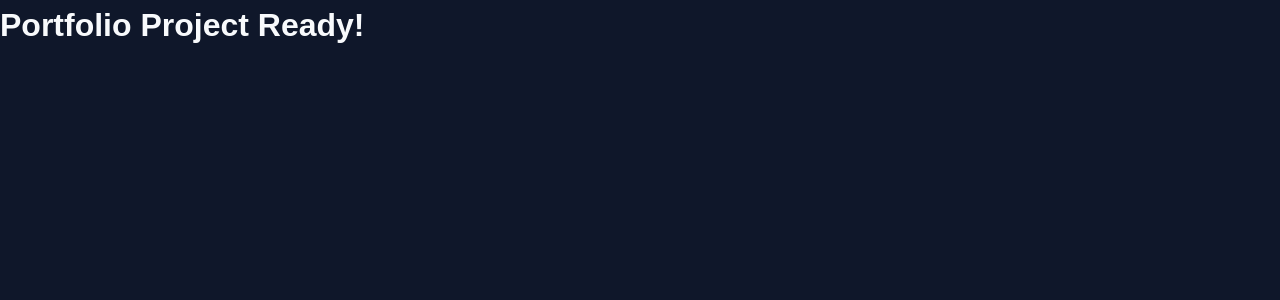
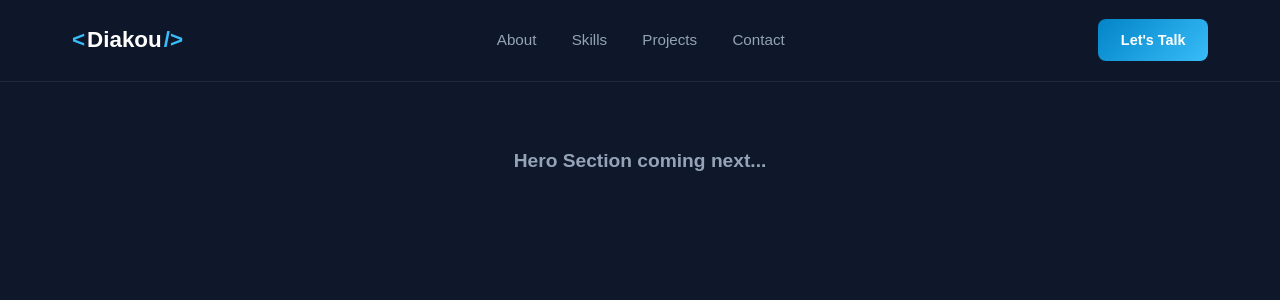
Before and after one commit to diako444/my-internship-portfolio, a React (Vite) app: page / in a window 1280 px wide. Shown: the top 300 px of the page. Built offline with nearby package versions, Linux system fonts and the light colour scheme.

Commit message:
Add responsive Navbar component with mobile hamburger menu

```diff
--- a/src/App.jsx
+++ b/src/App.jsx
@@ -1,7 +1,15 @@
+import React from 'react';
+import Navbar from './components/Navbar';
+
 function App() {
   return (
-    <div>
-      <h1>Portfolio Project Ready!</h1>
+    <div className="app">
+      <Navbar />
+      <main style={{ padding: '4rem 2rem', textAlign: 'center' }}>
+        <h1 style={{ color: '#94a3b8', fontSize: '1.2rem' }}>
+          Hero Section coming next...
+        </h1>
+      </main>
     </div>
   );
 }
--- /dev/null
+++ b/src/components/Navbar.css
@@ -0,0 +1,154 @@
+.navbar {
+  position: sticky;
+  top: 0;
+  width: 100%;
+  background: rgba(15, 23, 42, 0.85);
+  backdrop-filter: blur(12px);
+  border-bottom: 1px solid rgba(255, 255, 255, 0.08);
+  z-index: 1000;
+}
+
+.navbar-container {
+  max-width: 1200px;
+  margin: 0 auto;
+  padding: 1.2rem 2rem;
+  display: flex;
+  justify-content: space-between;
+  align-items: center;
+  position: relative;
+}
+
+/* Logo */
+.navbar-logo {
+  text-decoration: none;
+  font-size: 1.4rem;
+  font-weight: 700;
+  color: #ffffff;
+  display: flex;
+  align-items: center;
+  gap: 2px;
+  z-index: 1001;
+}
+
+.logo-bracket {
+  color: #38bdf8;
+  font-weight: 800;
+}
+
+/* Links (Desktop) */
+.navbar-links {
+  display: flex;
+  gap: 2.2rem;
+  align-items: center;
+}
+
+.navbar-links a {
+  text-decoration: none;
+  color: #94a3b8;
+  font-size: 0.95rem;
+  font-weight: 500;
+  transition: color 0.2s ease;
+}
+
+.navbar-links a:hover {
+  color: #38bdf8;
+}
+
+/* CTA Button */
+.btn-connect {
+  text-decoration: none;
+  padding: 0.6rem 1.4rem;
+  background: linear-gradient(135deg, #0284c7, #38bdf8);
+  color: #ffffff;
+  font-weight: 600;
+  font-size: 0.9rem;
+  border-radius: 8px;
+  transition: transform 0.2s ease, box-shadow 0.2s ease;
+  display: inline-block;
+}
+
+.btn-connect:hover {
+  transform: translateY(-2px);
+  box-shadow: 0 4px 15px rgba(56, 189, 248, 0.35);
+}
+
+.mobile-action {
+  display: none;
+}
+
+/* Hamburger Icon (Hidden on Desktop) */
+.hamburger {
+  display: none;
+  flex-direction: column;
+  justify-content: space-between;
+  width: 26px;
+  height: 19px;
+  background: transparent;
+  border: none;
+  cursor: pointer;
+  z-index: 1001;
+  padding: 0;
+}
+
+.hamburger .bar {
+  height: 2.5px;
+  width: 100%;
+  background-color: #f8fafc;
+  border-radius: 4px;
+  transition: all 0.3s ease;
+}
+
+/* Hamburger to 'X' animation */
+.hamburger.active .bar:nth-child(1) {
+  transform: translateY(8px) rotate(45deg);
+}
+
+.hamburger.active .bar:nth-child(2) {
+  opacity: 0;
+}
+
+.hamburger.active .bar:nth-child(3) {
+  transform: translateY(-8.5px) rotate(-45deg);
+}
+
+/* --- Mobile / Tablet Styles --- */
+@media (max-width: 768px) {
+  .hamburger {
+    display: flex;
+  }
+
+  .navbar-action {
+    display: none;
+  }
+
+  .mobile-action {
+    display: block;
+    margin-top: 1rem;
+  }
+
+  .navbar-links {
+    position: fixed;
+    top: 0;
+    right: -100%;
+    width: 75%;
+    max-width: 100vh;
+    height: 100vh;
+    background: #0f172a;
+    border-left: 1px solid rgba(255, 255, 255, 0.08);
+    flex-direction: column;
+    justify-content: center;
+    align-items: center;
+    gap: 2rem;
+    transition: right 0.35s cubic-bezier(0.4, 0, 0.2, 1);
+    box-shadow: -10px 0 30px rgba(0, 0, 0, 0.5);
+  }
+
+  .navbar-links.open {
+    right: 0;
+  }
+
+  .navbar-links a {
+    font-size: 1.15rem;
+    color: #e2e8f0;
+  }
+}
--- /dev/null
+++ b/src/components/Navbar.jsx
@@ -0,0 +1,57 @@
+import React, { useState } from 'react';
+import './Navbar.css';
+
+function Navbar() {
+  const [isOpen, setIsOpen] = useState(false);
+
+  const toggleMenu = () => {
+    setIsOpen(!isOpen);
+  };
+
+  const closeMenu = () => {
+    setIsOpen(false);
+  };
+
+  return (
+    <header className="navbar">
+      <div className="navbar-container">
+        {/* Logo / Brand */}
+        <a href="#hero" className="navbar-logo" onClick={closeMenu}>
+          <span className="logo-bracket">&lt;</span>
+          <span className="logo-text">Diakou</span>
+          <span className="logo-bracket">/&gt;</span>
+        </a>
+
+        {/* Hamburger Icon for Mobile */}
+        <button
+          className={`hamburger ${isOpen ? 'active' : ''}`}
+          onClick={toggleMenu}
+          aria-label="Toggle navigation"
+        >
+          <span className="bar"></span>
+          <span className="bar"></span>
+          <span className="bar"></span>
+        </button>
+
+        {/* Navigation Links */}
+        <nav className={`navbar-links ${isOpen ? 'open' : ''}`}>
+          <a href="#about" onClick={closeMenu}>About</a>
+          <a href="#skills" onClick={closeMenu}>Skills</a>
+          <a href="#projects" onClick={closeMenu}>Projects</a>
+          <a href="#contact" onClick={closeMenu}>Contact</a>
+
+          <div className="mobile-action">
+            <a href="#contact" className="btn-connect" onClick={closeMenu}>Let's Talk</a>
+          </div>
+        </nav>
+
+        {/* Desktop Action Button */}
+        <div className="navbar-action">
+          <a href="#contact" className="btn-connect">Let's Talk</a>
+        </div>
+      </div>
+    </header>
+  );
+}
+
+export default Navbar;
```
